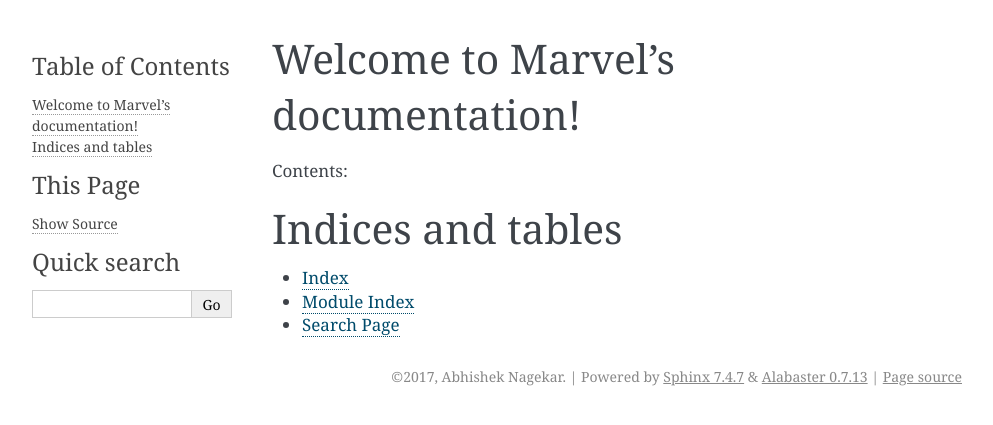
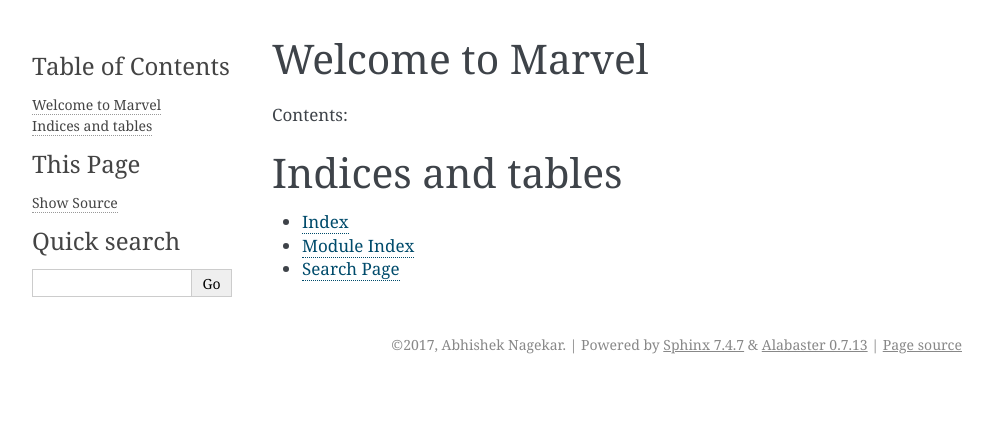
Before and after one commit to abhn/marvel, a Sphinx documentation site: the page built from docs/source/index.rst, in a window 1280 px wide. Shown: the top 425 px of the page, without its empty margins (148-1141 px from the left). Built offline with Sphinx 7.4.7, drawn with Linux system fonts in a browser that asks for light colours; some of the changed lines change nothing that is shown.

```diff
--- a/docs/source/index.rst
+++ b/docs/source/index.rst
@@ -1,9 +1,4 @@
-.. Marvel documentation master file, created by
-   sphinx-quickstart on Mon Feb 27 13:34:34 2017.
-   You can adapt this file completely to your liking, but it should at least
-   contain the root `toctree` directive.
-
-Welcome to Marvel's documentation!
+Welcome to Marvel
 ==================================
 
 Contents:
```
